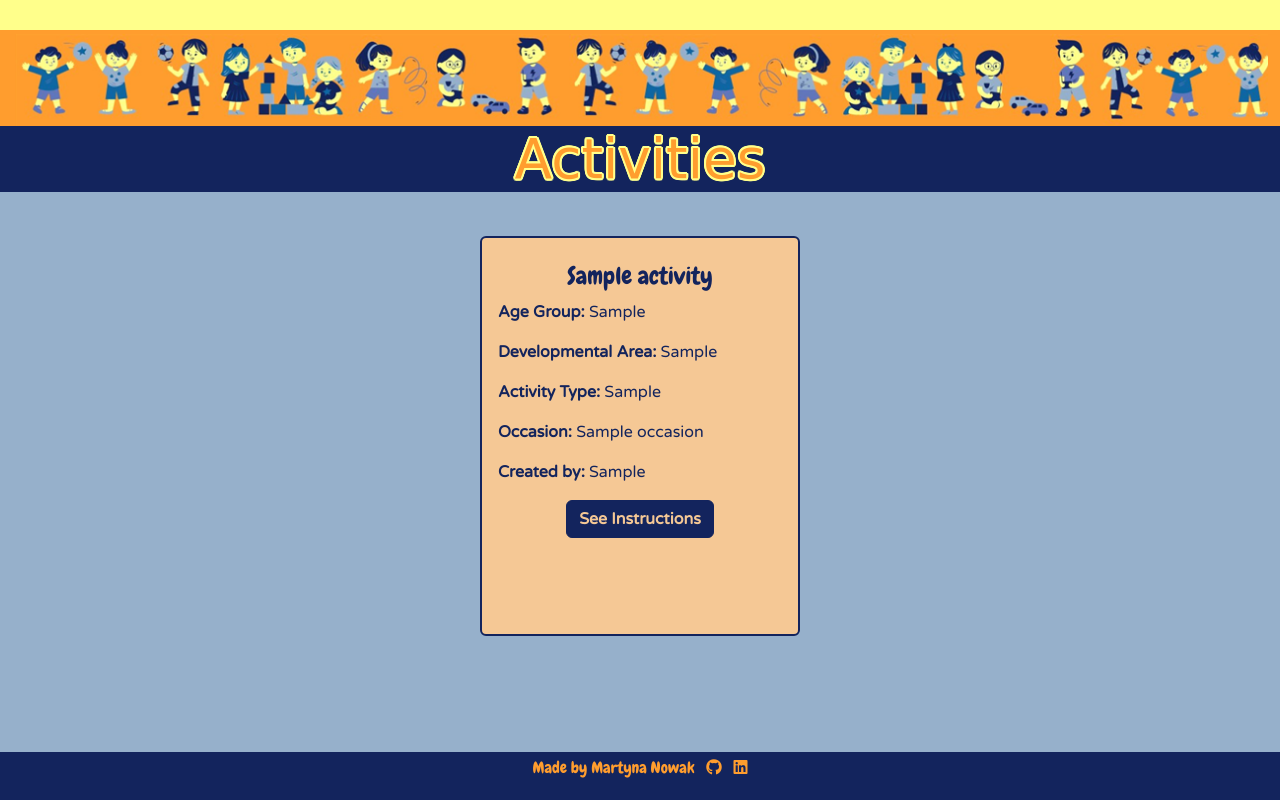
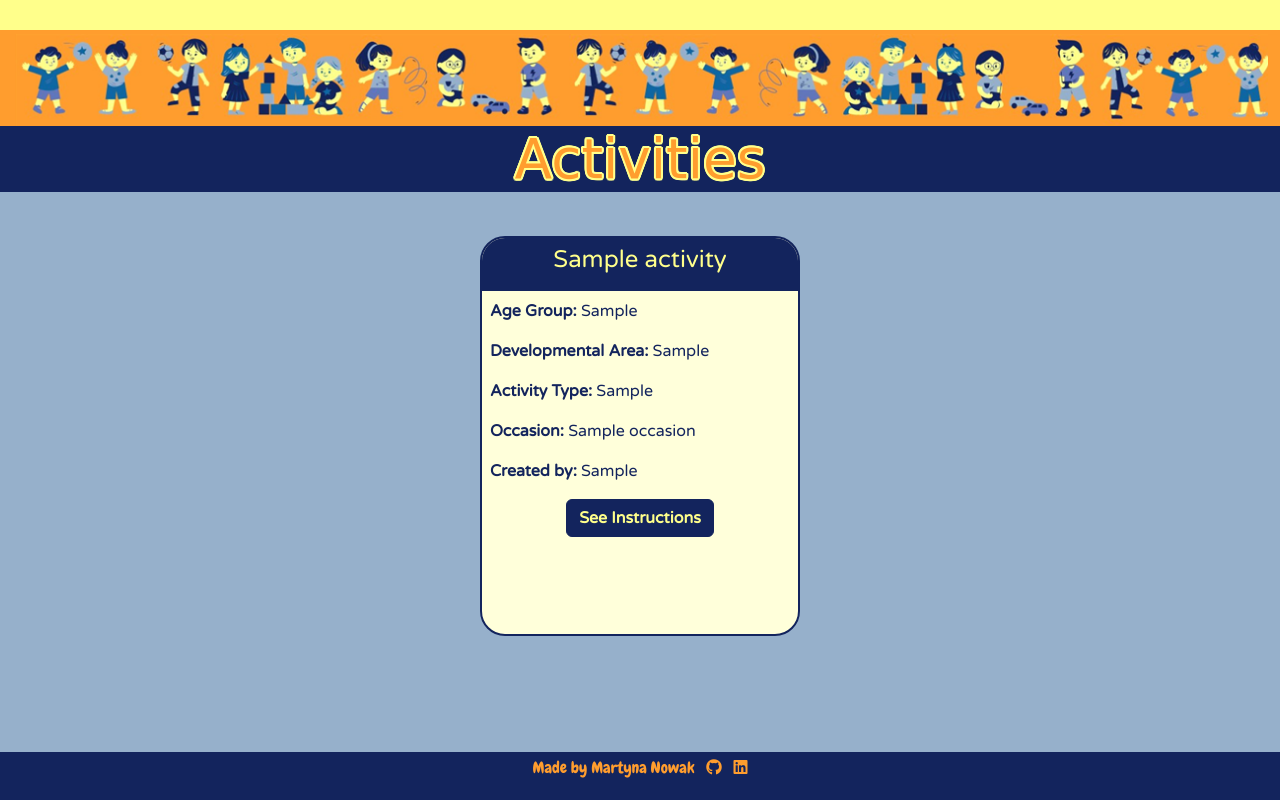
Before and after one commit to mmnowak/mp3_ludido, a Flask app: page /activities in a window 1280 px wide. Shown: the part 74-874 px from the top of the page. Run offline with Flask 2, Linux system fonts and the light colour scheme; tables that the repository leaves empty hold one stand-in row (values such as "Sample post"); some web fonts are replaced.

Commit message:
style the activities page

```diff
--- a/ludido/static/css/style.css
+++ b/ludido/static/css/style.css
@@ -160,34 +160,40 @@ body {
     margin-top: 2rem;
     margin-bottom: 1rem;
     border: 2px solid #13245D;
+    border-radius: 25px;
     font-family: 'Varela Round', sans-serif;
     color: #13245D;
-    background-color: #f5c895;
-}
-
-.activity-card h4 a {
-    font-family: 'Chewy', cursive;
-    text-decoration: none;
-    color: #13245D;
+    background-color: #ffffda;
+    overflow: hidden;
 }
 
 .activity-card p {
     text-align: start;
 }
 
-.activity-card h4:hover {
+.act-title {
+    background-color: #13245D;
+}
+
+.act-title h4:hover {
     transform: scale(1.1);
+}
+
+.activity-card h4 a {
+    text-decoration: none;
+    color: #ffff8b;
+    background-color: #13245D;
 }
 
 .instructions-button {
     background-color: #13245D;
-    color: #f5c895 !important;
+    color: #ffff8b !important;
     border: 1px solid #13245D;
 }
 
 .instructions-button:hover {
-    background-color: #f5c895;
-    color: #13245D;
+    background-color: #ffff8b;
+    color: #13245D !important;
     border: 1px solid #13245D;
 }
 
--- a/ludido/templates/activities.html
+++ b/ludido/templates/activities.html
@@ -14,10 +14,9 @@
         {% for activity in activities %}
         <div class="col d-flex justify-content-center">
           <div class="justify-content-center m-auto">
-        <div class="card activity-card">
-            <div class="card-body">
-              <h4 class="card-title mt-2"><a href="{{ url_for('full_activity', activity_id=activity.id) }}">{{ activity.activity_name }}</a></h4>
-              <div class="card-text activities-card-text">
+        <div class="activity-card">
+              <div class="act-title p-2"><h4><a href="{{ url_for('full_activity', activity_id=activity.id) }}">{{ activity.activity_name }}</a></h4></div>
+              <div class="activities-card-text p-2">
                 <p><strong>Age Group: </strong>{{ activity.activity_age }}</p>
                 <p><strong>Developmental Area: </strong>{{ activity.activity_developmental }}</p>
                 <p><strong>Activity Type: </strong>{{ activity.activity_type }}</p>
@@ -39,10 +38,6 @@
               {% endfor %}
               {% endif %}
 
-
-
-
-            </div>
           </div>
         </div></div>
 
```
